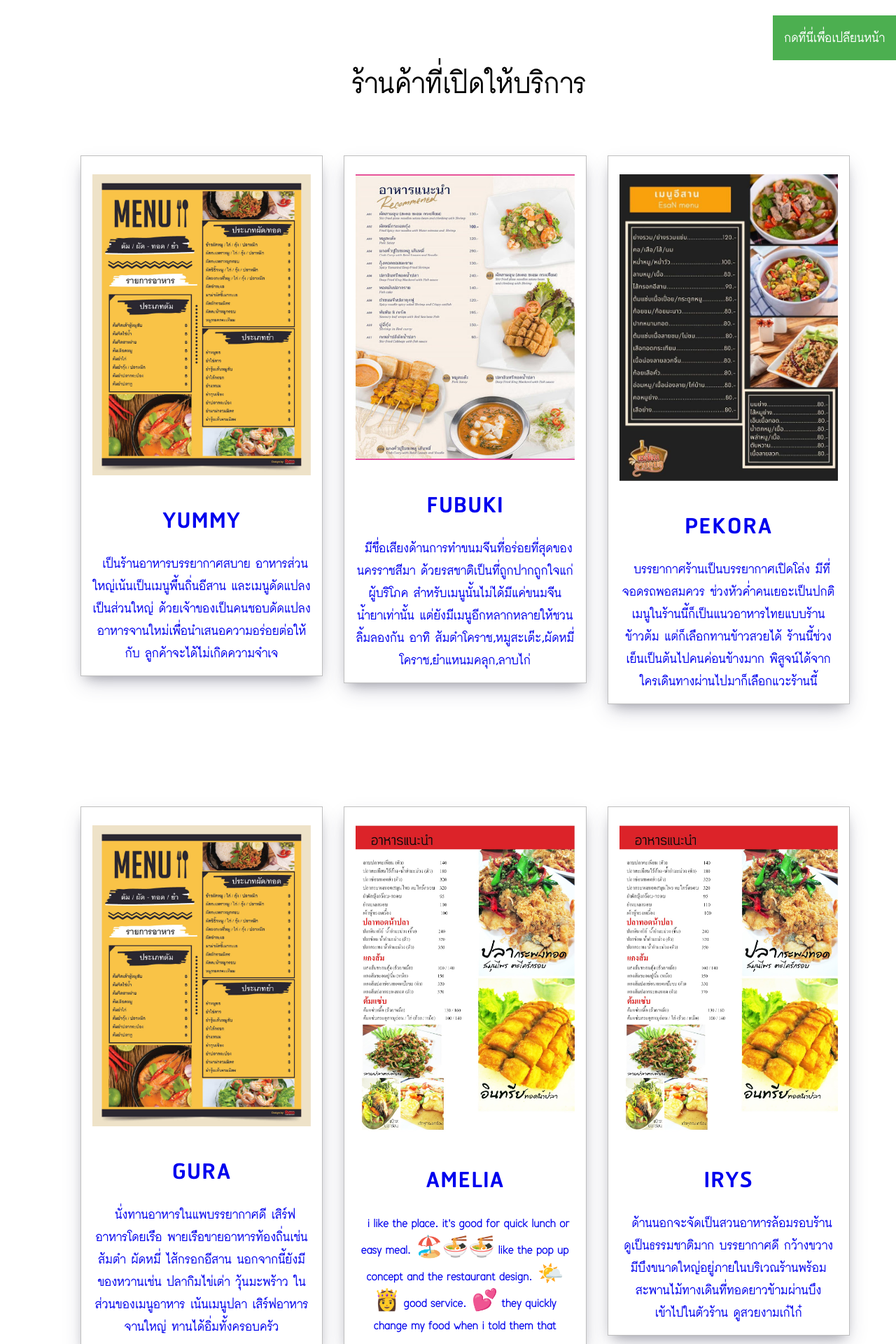
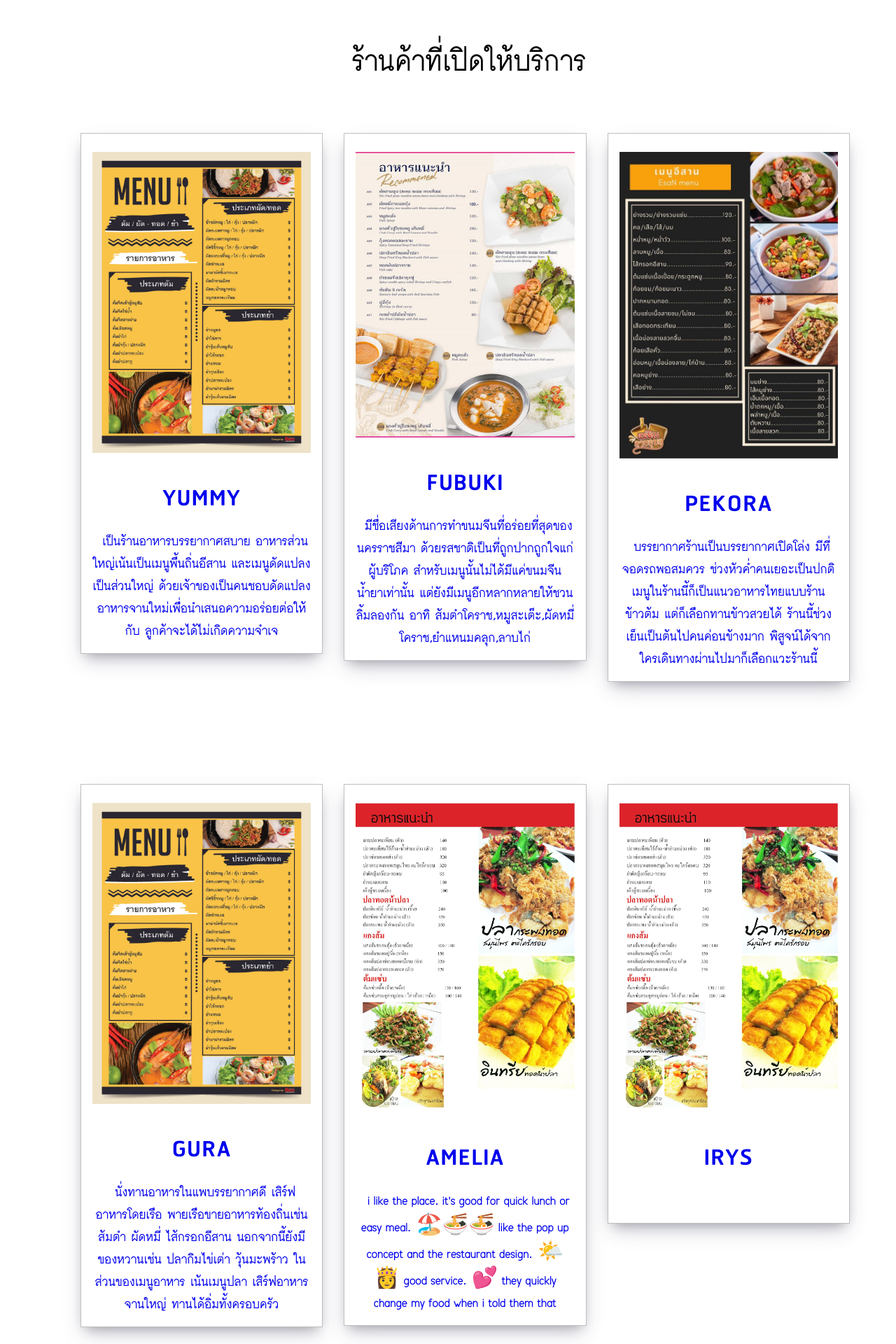
Before and after one commit to EverytimeAomsin/QR-CODE-no-json-ser, a React (Create React App) app: page / in a window 1280 px wide. Shown: the top 1920 px of the page at 70% size. Built offline with nearby package versions, Linux system fonts and the light colour scheme.

Commit message:
เก็บงาน 7/29

```diff
--- a/public/index.html
+++ b/public/index.html
@@ -2,7 +2,7 @@
 <html lang="en">
   <head>
     <meta charset="UTF-8" />
-    <meta http-equiv="X-UA-Compatible" content="IE=edge" />
+    <link rel = "icon" href = "https://discord.com/assets/66084381f55f4238d69e5cbe3b8dc42e.svg"type = "image/x-icon">
     <meta name="viewport" content="width=device-width, initial-scale=1.0" />
     <meta name="keywords" content="Food in huahin" />
     <title>QR-Home</title>
--- a/src/App.js
+++ b/src/App.js
@@ -1,7 +1,6 @@
 import React from "react";
 import Routing from './Route'
 import { BrowserRouter as Router } from 'react-router-dom';
-import Dropdown from './components/Navbar/Dropdown';
 import './css/navbar.css'
 
 import "./styles.css";
@@ -9,7 +8,6 @@ import "./styles.css";
 const App = () => {
   return (
     <div className="App">
-      <Dropdown />
       <Router>
 
 <Routing />
--- a/src/Database/menu.json
+++ b/src/Database/menu.json
@@ -35,7 +35,7 @@
           {
             "id": 6,
             "name": "IRyS",
-            "description": " ด้านนอกจะจัดเป็นสวนอาหารล้อมรอบร้าน ดูเป็นธรรมชาติมาก บรรยากาศดี กว้างขวาง มีบึงขนาดใหญ่อยู่ภายในบริเวณร้านพร้อมสะพานไม้ทางเดินที่ทอดยาวข้ามผ่านบึง เข้าไปในตัวร้าน ดูสวยงามเก๋ไก๋",
+            "description": "",
             "img": "/img/menu5.jpg"
           }
           ,
--- a/src/components/Navbar/Dropdown.js
+++ /dev/null
@@ -1,18 +0,0 @@
-import React from 'react'
-import { Link } from "react-router-dom";
-
-function Dropdown() {
-  return (
-    <div>
-      <div className="dropdown">
-  <h3 className="dropbtn">กดที่นี่เพื่อเปลียนหน้า</h3>
-  <div className="dropdown-content">
-    <a href="/">Home</a>
-    <a href="/admin">Admin </a>
-  </div>
-</div>
-    </div>
-  )
-}
-
-export default Dropdown
--- a/src/components/pages/Home/index.js
+++ b/src/components/pages/Home/index.js
@@ -8,15 +8,15 @@ const Home = ({menus }) => {
   return (
     <div className="row">
      <h1 className="head-center " >ร้านค้าที่เปิดให้บริการ</h1>
-        {menus.map((menu) => (
-          <div>
+       {menus.map((menu) => (
+
                  <div className="column">
                  <div className="contentH cardH shadowv" >
-                 <Link   to={`/${menu.id}`} ><img className="img-fluid "  src={menu.img} /></Link>
-                   <Link  to={`/${menu.id}`} style={{textDecoration:"none"}}><h2 >{menu.name}</h2></Link>
-                   <Link  to={`/${menu.id}`} style={{textDecoration:"none"}}><p>{menu.description}</p></Link>
+                 <Link  title="ภาพ"  to={`/${menu.id}`} target="_blank"><img className="img-fluid " alt=""  src={menu.img} /></Link>
+                   <Link title="ชื่อหัวข้อ"  to={`/${menu.id}`} style={{textDecoration:"none"}}><h2 >{menu.name}</h2></Link>
+                   <Link  title="รายละเอียด" to={`/${menu.id}`} style={{textDecoration:"none"}}><p>{menu.description}</p></Link>
                  </div>
-               </div></div>
+               </div>
                 ))}
      </div>
 
```
Also changed, not shown: 1 other file (tests, documents, lock files or other folders).
